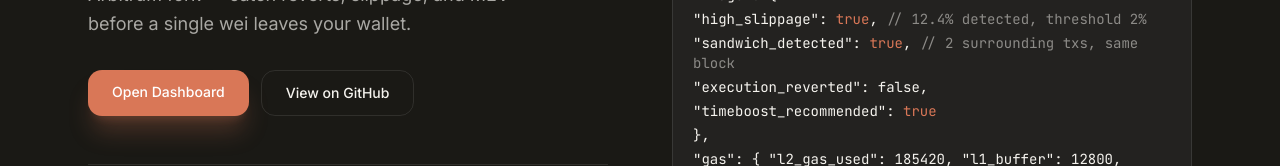
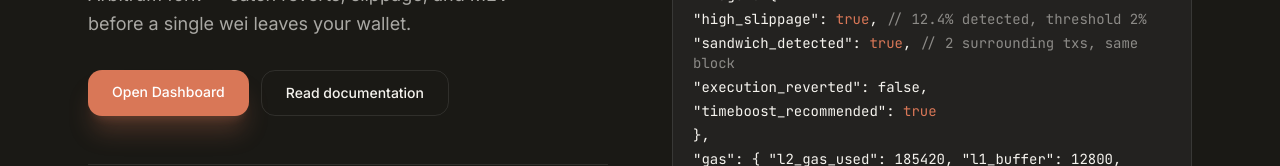
Before and after one commit to CoderRahul01/ArbiSim, a Next.js app in the folder frontend/: page / in a window 1280 px wide. Shown: the part 413-579 px from the top of the page. Built offline with nearby package versions, Linux system fonts and the light colour scheme; no server answers; what @reown/appkit, @reown/appkit-adapter-wagmi, @reown/appkit-siwe, wagmi would draw is missing.

Commit message:
style: align pricing cards and update hero button

```diff
--- a/frontend/app/page.tsx
+++ b/frontend/app/page.tsx
@@ -122,7 +122,7 @@ function PricingCard({ tier, price, limit, features, cta, highlighted }: {
   tier: string; price: string; limit: string; features: string[]; cta: string; highlighted?: boolean;
 }) {
   return (
-    <div className={`rounded-xl border p-6 flex flex-col gap-4 transition-all duration-300 hover:scale-[1.02] ${
+    <div className={`h-full rounded-xl border p-6 flex flex-col gap-4 transition-all duration-300 hover:scale-[1.02] ${
       highlighted
         ? 'border-coral/50 bg-gradient-to-b from-coral/10 to-surface shadow-lg shadow-coral/10'
         : 'border-border bg-surface hover:border-zinc-600'
@@ -208,9 +208,9 @@ export default function HomePage() {
               <Link href="/dashboard/simulate" className="px-6 py-3 bg-coral text-white rounded-lg font-medium text-sm hover:bg-coral/90 transition-all duration-200 active:scale-95 shadow-xl shadow-coral/25 text-center">
                 Open Dashboard
               </Link>
-              <a href="https://github.com/rahulpandey187/arbisim-guard" target="_blank" rel="noopener noreferrer"
+              <a href="#how-it-works"
                 className="px-6 py-3 border border-border text-text-primary rounded-lg font-medium text-sm hover:bg-elevated hover:border-zinc-600 transition-all duration-200 active:scale-95 text-center">
-                View on GitHub
+                Read documentation
               </a>
             </div>
             <div className="flex gap-8 mt-12 pt-8 border-t border-border">
```
